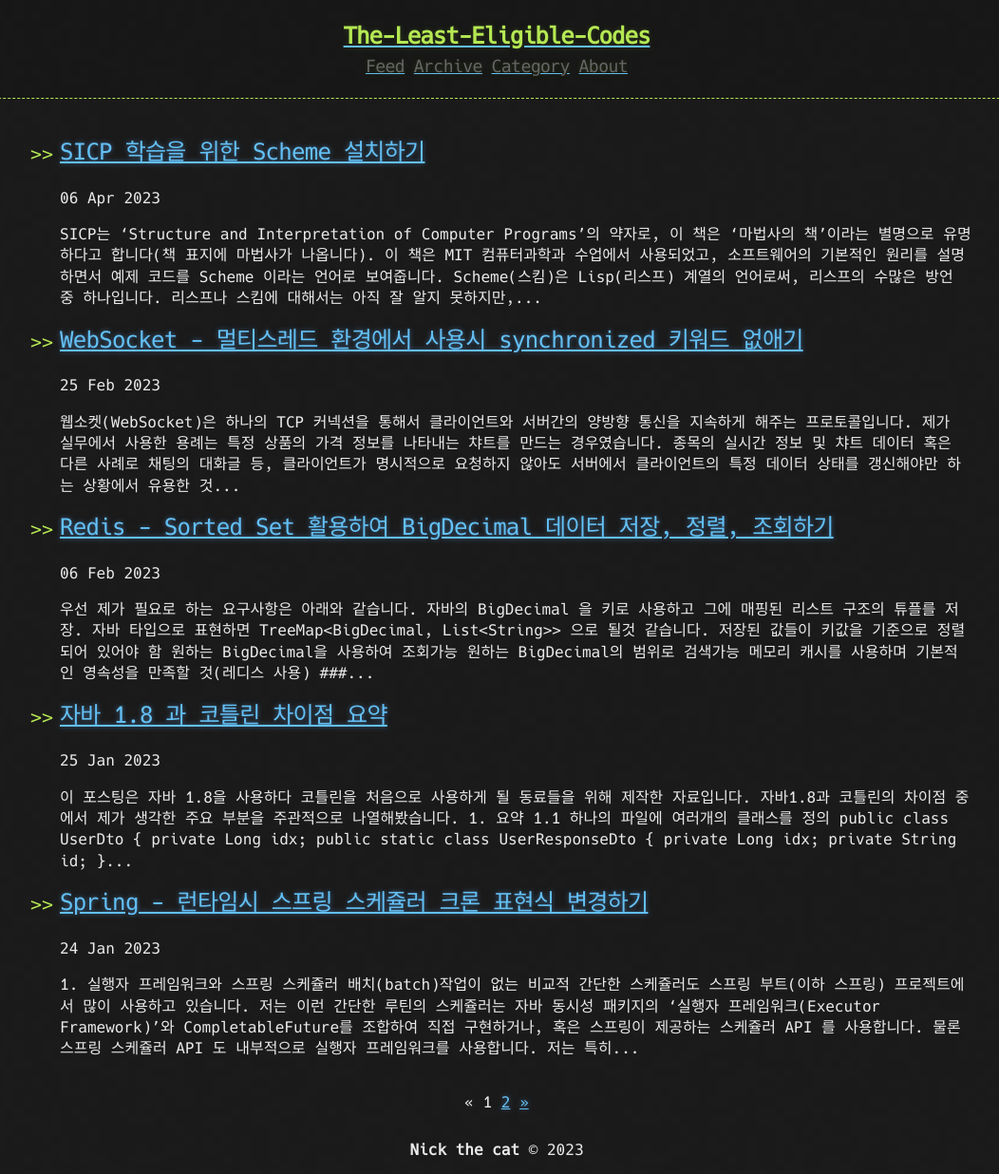
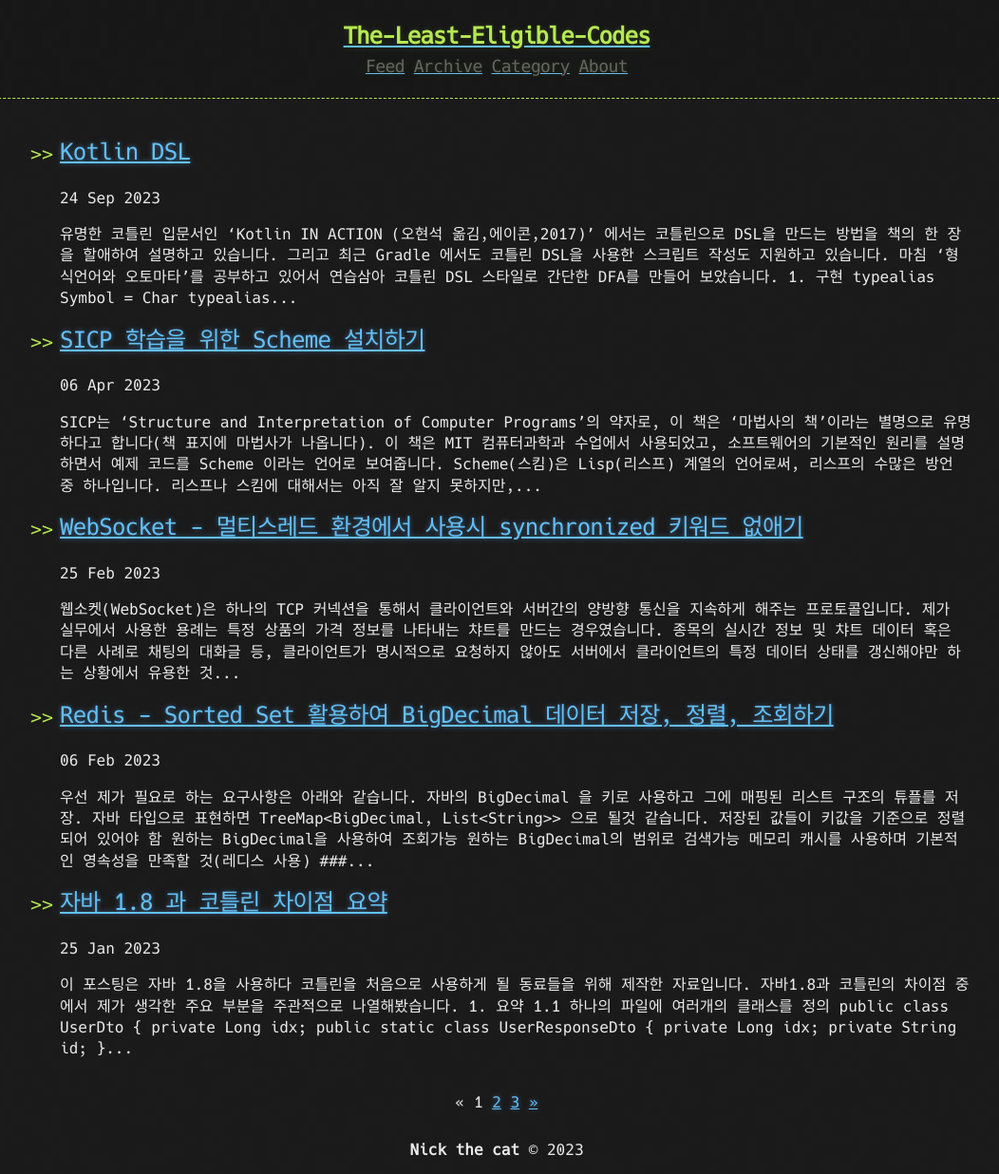
Before and after one commit to S1000f/S1000f.github.io, a Jekyll site: the page built from docs/index.html, in a window 1280 px wide. Shown: the whole page at 95% size, without its empty margins (117-1169 px from the left). Built offline with Jekyll 4.4.1, drawn with Linux system fonts in a browser that asks for light colours; the list of posts is cut into pages by our own code; some of the changed lines change nothing that is shown.

Commit message:
done: kotlin DSL

````diff
--- a/docs/_posts/2023-09-24-kotlin-dsl.md
+++ b/docs/_posts/2023-09-24-kotlin-dsl.md
@@ -1,6 +1,6 @@
 ---
 title: Kotlin DSL
-published: false
+published: true
 tags: kotlin
 ---
 
@@ -122,6 +122,135 @@
 }
 ```
 
-테스트를 해보니 예상대로 동작합니다. 위 인식기의 상태전이도는 아래와 같습니다.
+테스트를 해보니 예상대로 동작합니다. 위 인식기의 상태전이도는 아래와 같습니다. 정규표현은 `a*b` 입니다.
 
 ![dfa](https://raw.githubusercontent.com/S1000f/S1000f.github.io/master/docs/images/dfa.jpg)
+
+DSL를 적용하고 싶은 부분은 전이함수 생성 부분입니다. `when`의 매칭을 사용하여 직관적으로 의미를 파악할 수 는 있지만 불필요한 `else`가 많이 보입니다.
+그리고 `when(state)`와 `when(symbol)`에 이름을 부여하여 좀 더 의미를 명확히 할 수 있을것 같습니다.
+
+---
+
+# 2. DSL 만들기
+
+DSL(Domain-Specific Language)은 도메인 특화 언어로써, 특정 도메인에 대한 표현력과 가독성을 높이고 좀 더 선언적인 코드 작성이 가능하도록 도와줍니다.
+그러니 제가 만드는 매우 간단한 이 DSL의 도메인은 DFA 라고 볼 수 있겠습니다.
+
+```kotlin
+typealias TransitionBuilder = MutableSet<Pair<Symbol, State>>
+
+fun TransitionBuilder.transit(s: Symbol, q: State): TransitionBuilder =
+    apply { add(s to q) }
+
+typealias TransitionTable = MutableMap<State, TransitionBuilder>
+```
+
+먼저 `TransitionBuilder`는 기존 방식에서 `when(symbol) {...}` 부분을 대체합니다.
+심벌과 상태의 쌍은 `Pair<Symbol, State>` 타입을 사용하겠습니다. 그리고 여러개의 쌍을 저장해야 하므로 최종적으로 `Set<Pair<Symbol, State>>` 타입이 됩니다.
+이 타입은 인터페이스를 정의하거나 혹은 클래스를 사용하여 `Set` 내장객체에게 핵심 기능을 위임하도록 직접 구현할 수 도 있으나 지금은 그 외의 역할은 없으므로 타입별칭으로 대체했습니다.
+
+`TransitionBuilder`는 `transit` 확장함수를 정의하여 쌍을 추가할 수 있도록 했습니다.
+
+다음으로 `TransitionTable`은 '상태전이표'로써, 기존 방식에서 `when(state) {...}` 부분을 대체합니다.
+상태와 `TransitionBuilder`의 집합을 매핑해야 하므로 `Map<State, TransitionBuilder>` 타입이 됩니다.
+
+여기까지만 작성할 경우, 전이함수를 생성하기 위해서 코틀린의 기본 함수들인 `mapOf, setOf`등을 사용해야 합니다.
+여기에 직접 이름을 붙이기 위해서 수신객체 지정 람다를 사용하겠습니다.
+
+---
+
+```kotlin
+inline fun TransitionTable.state(q: State, action: TransitionBuilder.() -> Unit): TransitionTable {
+    this[q] = mutableSetOf()
+    this[q]?.action()
+    return this
+}
+
+inline fun transition(action: TransitionTable.() -> Unit): TransitionTable {
+    val map: TransitionTable = mutableMapOf()
+    return map.apply(action)
+}
+```
+
+`TransitionTable.state` 확장함수는 상태값 하나와 `TransitionBuilder.() -> Unit` 수신객체 지정 람다를 받습니다.
+수신객체 지정 람다의 작동은 확장함수와 유사합니다.
+파라미터 `action`의 람다는 `TransitionBuilder`를 수신객체로 받으며, 이를 통해 `TransitionBuilder.transit` 함수를 호출할 수 있습니다.
+
+이는 결국 `TransitionBuilder().apply { this.trasit(); this.transit(); ... }` 와 같은 기능을 합니다.
+
+다음으로 `transition` 확장함수는 `TransitionTable.() -> Unit` 수신객체 지정 람다를 받습니다.
+위와 유사하게 `TransitionTable`을 수신객체로 받으며, 이를 통해 `TransitionTable.state` 함수를 호출할 수 있고 이를 통해 누적된 변화를 반환합니다.
+
+```kotlin
+fun TransitionTable.toTransitionFunction(): TransitionFunction =
+    { state, symbol ->
+        this[state]?.find { (s, _) -> s == symbol }?.second ?: state
+    }
+
+val TransitionTable.accepter: FiniteAccpeter
+    get() = get@{ input ->
+        val start: State = this.keys.find { it.isStart } ?: return@get false
+        this.toTransitionFunction().accepter(start)(input)
+    }
+```
+
+마지막으로 이미 작성한 기능을 사용하여 `TransitionTable`도 `FiniteAccepter`함수를 반환할 수 있도록 했습니다.
+
+---
+
+# 3. 사용해보기
+
+```kotlin
+@Test
+fun usingDslTest() {
+    // given
+    val q0 = stateOf("q0", isStart = true)
+    val q1 = stateOf("q1", isFinal = true)
+    val q2 = stateOf("q2")
+
+    val a: Symbol = 'a'
+    val b: Symbol = 'b'
+
+    // when
+    val f = transition {
+        state(q0) {
+            transit(a, q0)
+            transit(b, q1)
+        }
+        state(q1) {
+            transit(a, q2)
+            transit(b, q2)
+        }
+    }
+
+    val accepter = f.accepter
+
+    // then
+    assertTrue(accepter("b"))
+    assertTrue(accepter("ab"))
+    assertTrue(accepter("aab"))
+
+    assertFalse(accepter("a"))
+    assertFalse(accepter("aa"))
+    assertFalse(accepter("bb"))
+    assertFalse(accepter("ba"))
+    assertFalse(accepter("aba"))
+    assertFalse(accepter("abb"))
+}
+```
+
+DSL을 사용하여 처음의 테스트를 똑같이 작성해보았습니다. 전이함수 작성 부분만 달라졌습니다.
+이전과 비교하여 코드 작성이 간소화되고 의미의 전달이 좀 더 명확해진 것 같습니까?
+```kotlin
+state(q0) {
+    transit(a, q0)
+    transit(b, q1)
+}
+```
+이 부분을 '상태 q0은 전이한다 심벌 a 인 경우 q0로, 심벌 b 인 경우 q1로'라고 읽을 수 있습니다. 사람에 따라선 이전 방식이 좀 더 가독성이 좋다고 느낄 수도 있습니다.
+하지만 이렇게 DSL을 사용하면 에디터의 자동완성이나 KDoc 등의 도움을 받을 수도 있습니다.
+그리고 저는 단순히 예제를 위한 구현이었지만, 만약 규모가 큰 툴이나 라이브러리를 작성해야 한다면 DSL을 사용하는것이 API 사용자들에게 훨씬 편리할 것 같습니다.
+코틀린의 'Exposed' 라이브러리 처럼 말이죠.
+
+이만 포스트를 마치겠습니다.
+내용 중에 틀린 부분이 있거나 내용이 빠진게 있다면 댓글로 알려주시면 감사하겠습니다!
````
